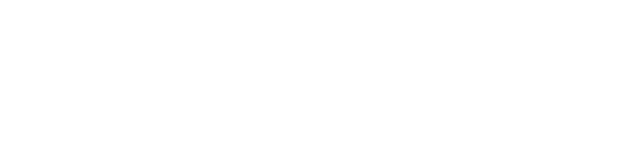
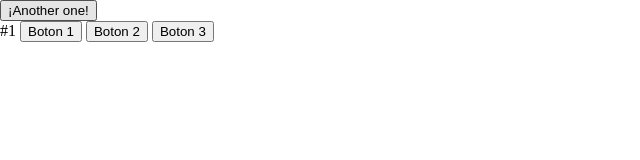
Before and after one commit to CristiancitoUwU/PrubasMediaTecnica, a plain HTML site: page index.html in a window 1280 px wide. Shown: the whole page, without its empty margins (0-640 px from the left). Drawn offline with Linux system fonts and the light colour scheme.

Commit message:
Html añadido

```diff
--- a/index.html
+++ b/index.html
@@ -1,12 +1,31 @@
 <!DOCTYPE html>
 <html lang="es">
 	<head>
-		<title></title>
+		<title>Actividad</title>
 		<meta charset="utf-8">
 		<link rel="stylesheet" type="text/css" href="css/estilo.css">
 	</head>
 	<body>
+		<header>
+			<button id="add" onclick="agregar();">¡Another one!</button>
+		</header>
+		<section class="padre">
+			<section class="cajaBoton">
+				<article class="tituloBoton">#1
+					<button class="botones">Boton 1</button>
+					<button class="botones">Boton 2</button>
+					<button class="botones">Boton 3</button>
+				</article>
+				<article class="descripcionBoton"></article>
+			</section>
 
+			<section class="cajaImagen">
+				<article class="tituloImagen"></article>
+				<article class="descripcionImagen">
+
+				</article>
+			</section>
+		</section>
 		<script type="text/javascript" src="js/script.js"></script>
 	</body>
 </html>
```
Also changed, not shown: js/script.js (+12 -0 lines).
